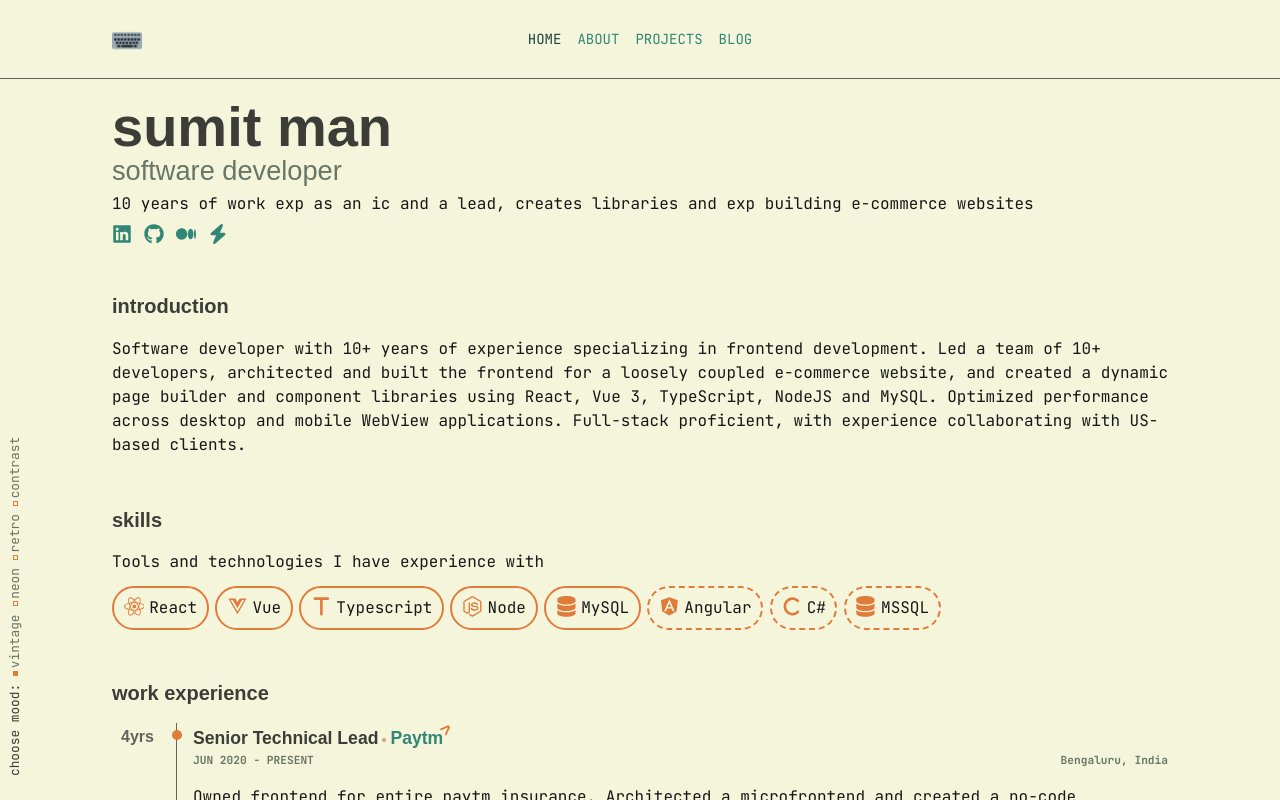
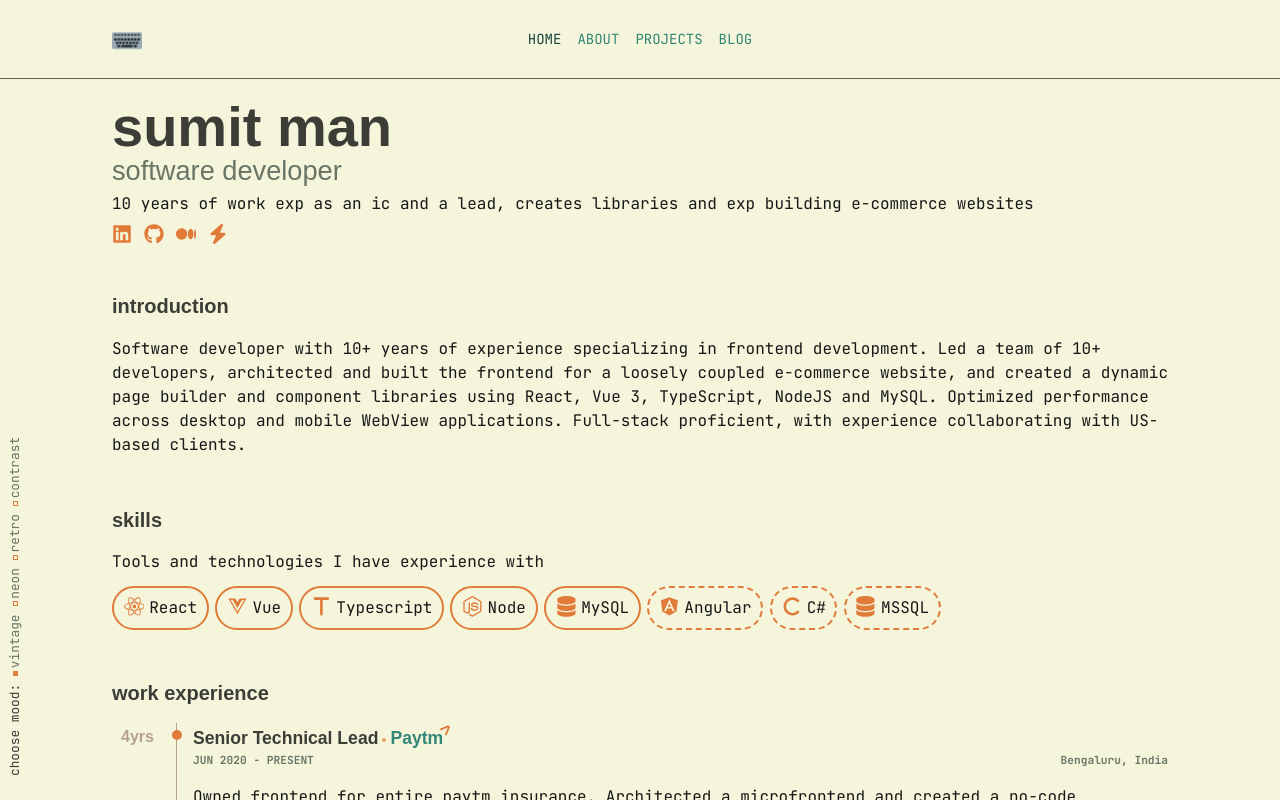
Before and after one commit to summitmman/my-portfolio, a Next.js app: page / in a window 1280 px wide. Shown: the top 800 px of the page. Built offline with nearby package versions, Linux system fonts and the light colour scheme; a web font is replaced by a local one.

Commit message:
Changes to hero section of profile

```diff
--- a/app/about/page.tsx
+++ b/app/about/page.tsx
@@ -1,11 +1,16 @@
 import Profile from "@/components/Profile";
-import { Education, IceBreaker, Interests, Introduction, Language, Skills, VolunteerExperience } from "@/components/Sections";
+import { Education, IceBreaker, Interests, Language, Skills, VolunteerExperience } from "@/components/Sections";
 
 const About = () => {
     return (
         <main className="my-container flex flex-col-reverse sm:grid sm:grid-cols-3 sm:gap-8">
             <div className="col-span-2">
-                <Introduction />
+                <section className="mt-8">
+                    <h2 className={`header-text-size`}>I design and develop scalable solutions</h2>
+                    <p>
+                        I am Sumit Man, a seasoned Full-Stack Developer and Senior Technical Lead. Lorem ipsum dolor sit amet consectetur adipisicing elit. Aut porro aliquam in quasi incidunt. Quibusdam officia, magni at dolore qui accusamus voluptate deserunt, repudiandae doloribus quas quod! Sequi, fuga blanditiis praesentium minima eos excepturi possimus nobis laboriosam ratione dicta asperiores vitae ab numquam facere est magni explicabo? Qui minus eum voluptas temporibus alias, ullam sed aliquam voluptate officiis excepturi enim, amet, ipsam iure nulla fugit ipsum officia itaque rerum a accusamus praesentium dignissimos doloribus? Consectetur, cupiditate earum. Hic, natus exercitationem. Eum officiis nobis perspiciatis repellat molestiae perferendis ipsum, commodi et deleniti fugit laborum distinctio iure optio. Maiores eum amet voluptates in fugit tempore quod nulla quia placeat reprehenderit sapiente aspernatur minima doloremque sit, vero voluptate sint exercitationem quae impedit eius itaque autem explicabo deleniti? Perspiciatis, impedit dicta laudantium deleniti molestiae quis obcaecati officia ea dolorum aliquid illo amet corrupti.
+                    </p>
+                </section>
                 <IceBreaker />
                 <Skills />
                 <Education />
--- a/app/globals.css
+++ b/app/globals.css
@@ -9,9 +9,9 @@
   --header-text-color: #3C3D37;
   --sub-header-text-color: #697565;
   --primary-color: #E07B39;
-  --default-color: rgba(0,0,0,0.6);
-  /* --default-color: #B6A28E;
-  --link-color: #459D8B; */
+  /* --default-color: rgba(0,0,0,0.6); */
+  --default-color: #B6A28E;
+  /* --link-color: #459D8B; */
   --link-color: #328675;
   --selection-color: #171717;
 }
@@ -167,3 +167,8 @@ li::marker {
 .expanded.contract * {
   height: 0;
 }
+.header-text-size {
+  font-size: 3.5rem;
+  line-height: 4rem;
+  @apply py-4 font-bold;
+}
--- a/components/Banner/Banner.module.css
+++ b/components/Banner/Banner.module.css
@@ -11,3 +11,6 @@
 .social {
     @apply flex gap-3 list-none text-xl mt-2;
 }
+.social > li > a {
+    color: var(--primary-color);
+}
--- a/components/Banner/index.tsx
+++ b/components/Banner/index.tsx
@@ -8,10 +8,10 @@ const Banner = () => {
             <h2 className={styles.subTitle}>Software Developer</h2>
             <p>10 years of work exp as an ic and a lead, creates libraries and exp building e-commerce websites</p>
             <ul className={styles.social}>
-                <li><a href="#"><FaLinkedin /></a></li>
-                <li><a href="#"><FaGithub /></a></li>
-                <li><a href="#"><FaMedium /></a></li>
-                <li><a href="#"><FaBolt /></a></li>
+                <li><a href="https://www.linkedin.com/in/sumitman/" target="_blank"><FaLinkedin /></a></li>
+                <li><a href="https://github.com/summitmman" target="_blank"><FaGithub /></a></li>
+                <li><a href="https://medium.com/@summitmman" target="_blank"><FaMedium /></a></li>
+                <li><a href="https://stackblitz.com/@summitmman" target="_blank"><FaBolt /></a></li>
             </ul>
         </section>
     );
--- a/components/ThemeSelector/index.tsx
+++ b/components/ThemeSelector/index.tsx
@@ -18,8 +18,8 @@ const ThemeSelector = () => {
             ['--header-text-color']: '#3C3D37',
             ['--sub-header-text-color']: '#697565',
             ['--primary-color']: '#E07B39',
-            ['--default-color']: 'rgba(0,0,0,0.6)',
-            // ['--default-color']: '#B6A28E',
+            // ['--default-color']: 'rgba(0,0,0,0.6)',
+            ['--default-color']: '#B6A28E',
             ['--link-color']: '#328675',
             ['--selection-color']: '#171717',
         },
@@ -30,8 +30,8 @@ const ThemeSelector = () => {
             ['--header-text-color']: '#31E1F7',
             ['--sub-header-text-color']: '#8F43EE',
             ['--primary-color']: '#FF7777',
-            ['--default-color']: 'rgba(255,255,255,0.6)',
-            // ['--default-color']: '#400D51',
+            // ['--default-color']: 'rgba(255,255,255,0.6)',
+            ['--default-color']: '#400D51',
             ['--link-color']: '#A64D79',
             ['--selection-color']: '#D6D6D6',
         },
@@ -42,8 +42,8 @@ const ThemeSelector = () => {
             ['--header-text-color']: '#4335A7',
             ['--sub-header-text-color']: '#8A89D3',
             ['--primary-color']: '#FF7F3E',
-            // ['--default-color']: '#80C4E9',
-            ['--default-color']: 'rgba(0,0,0,0.6)',
+            ['--default-color']: '#80C4E9',
+            // ['--default-color']: 'rgba(0,0,0,0.6)',
             ['--link-color']: '#219B9D',
             ['--selection-color']: '#171717',
         },
@@ -54,8 +54,8 @@ const ThemeSelector = () => {
             ['--header-text-color']: '#171717',
             ['--sub-header-text-color']: '#444',
             ['--primary-color']: '#171717',
-            // ['--default-color']: '#444',
-            ['--default-color']: 'rgba(0,0,0,0.6)',
+            ['--default-color']: '#444',
+            // ['--default-color']: 'rgba(0,0,0,0.6)',
             ['--link-color']: '#0000EE',
             ['--selection-color']: '#FFF',
         }
```
